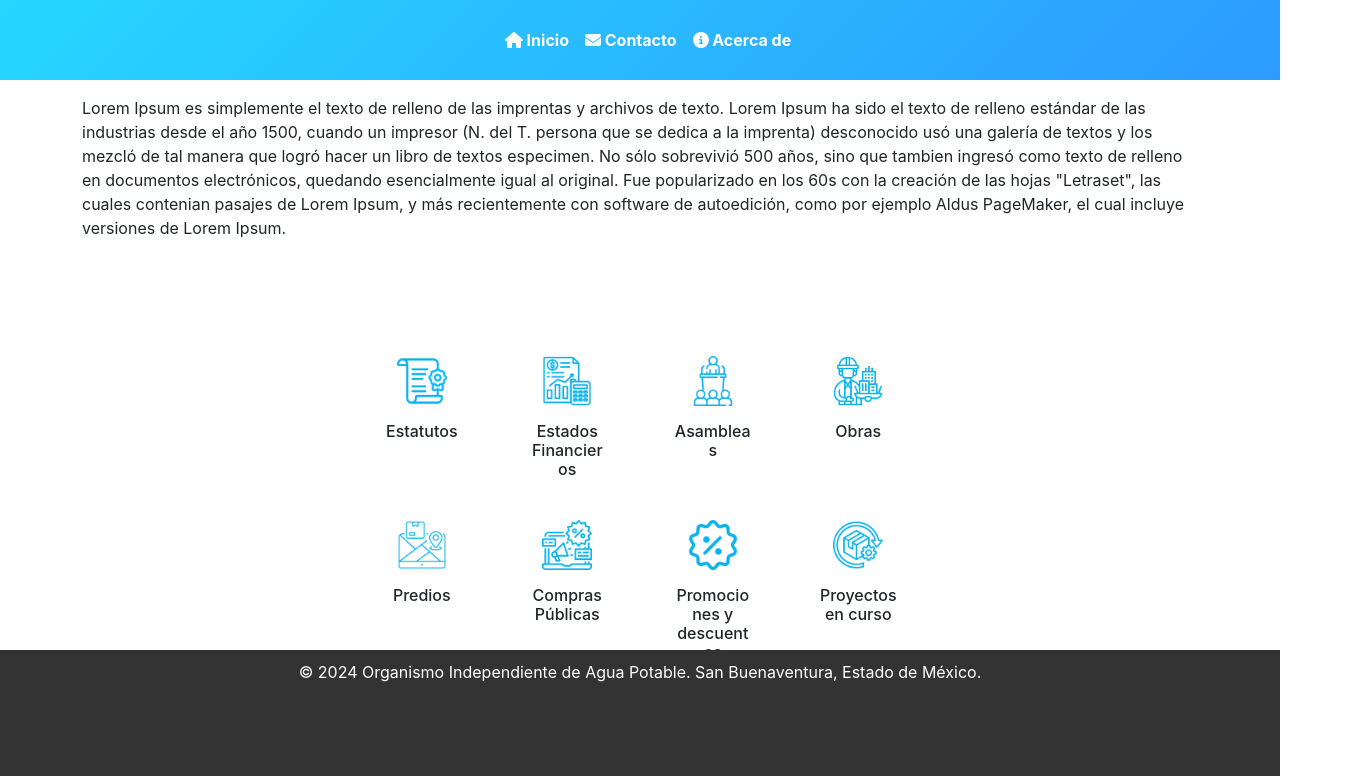
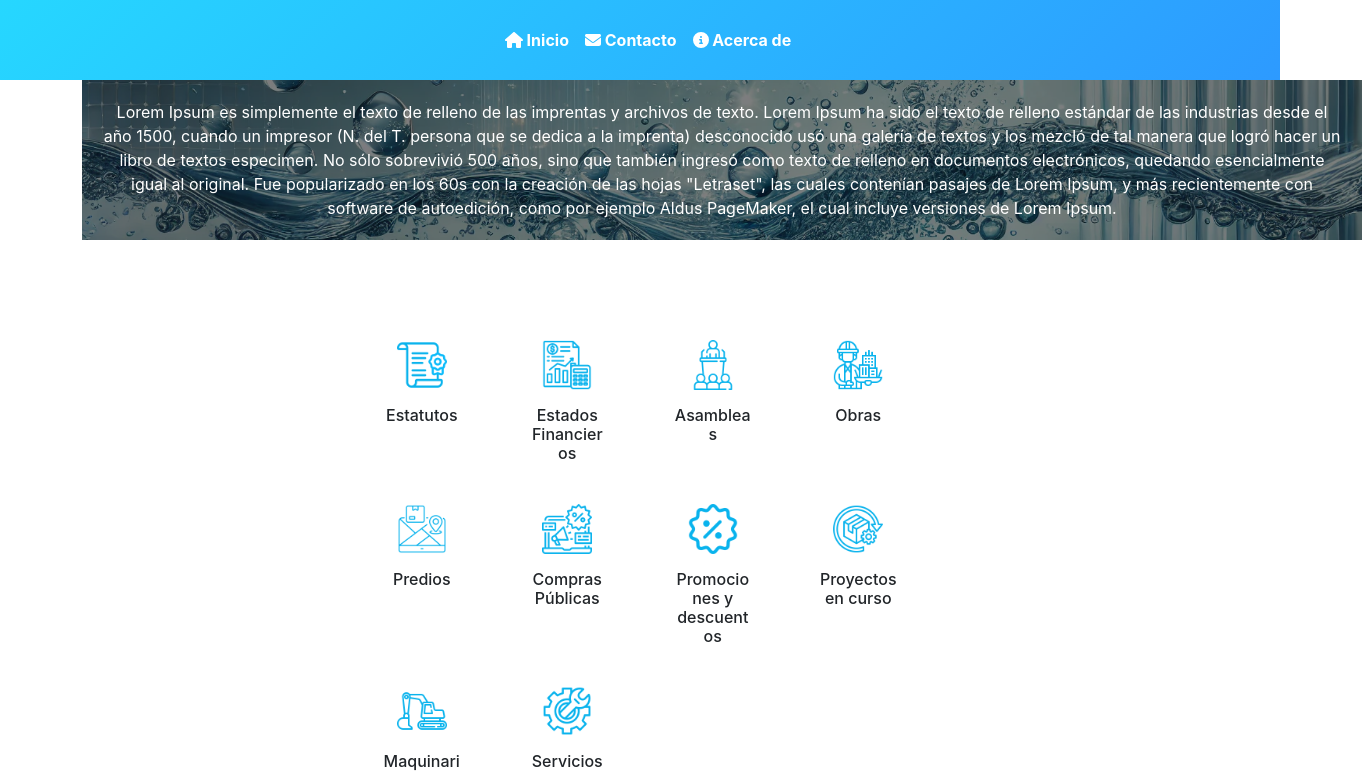
Before and after one commit to tadeopc98/OIAPSB, a React (Create React App) app in the folder frontend/: page / in a window 1280 px wide. Shown: the top 776 px of the page, 1362 px wide, since content can reach past the window. Built offline with nearby package versions, Linux system fonts and the light colour scheme.

Commit message:
TPC cambios QuienesSomos

```diff
--- a/frontend/src/App.js
+++ b/frontend/src/App.js
@@ -12,8 +12,6 @@
     <Router>
        <div >
         <Navbar />
-
-
         <Routes>
           <Route path="/" element={<Home />} />
           <Route path="/contact" element={<Contact />} />
--- a/frontend/src/components/Footer.css
+++ b/frontend/src/components/Footer.css
@@ -5,6 +5,6 @@
     text-align: center;
     width: 100%;
     height: 150px;
-    position: absolute;
+    position: relative;
     bottom: 0;
   }
--- a/frontend/src/components/Navbar.css
+++ b/frontend/src/components/Navbar.css
@@ -1,48 +1,57 @@
-/* src/components/Navbar.css */
+/* Estilo global para eliminar márgenes y paddings del body y html */
+html, body {
+  margin: 0;
+  padding: 0;
+  width: 100%;
+  height: 100%;
+}
 
+/* Ajuste para el navbar */
 .navbar {
-    background: linear-gradient(135deg, #26d7ff 0%, #2d9aff 100%) !important; /* Fondo claro */
-    width: auto;
-    margin: 0 auto;
-    height: 80px;
-    padding-left: 0 !important;  /* Asegúrate de que el navbar esté pegado al borde izquierdo */
+  background: linear-gradient(135deg, #26d7ff 0%, #2d9aff 100%) !important;
+  width: 100%; /* Ocupar todo el ancho */
+  margin: 0; /* Sin margen */
+  padding: 0; /* Sin padding */
+  height: 80px; /* Altura fija */
 }
 
 /* Estilos para la marca del navbar */
 .navbar-brand {
   color: #ffffff !important;
   font-weight: bold;
+  margin-left: 0 !important;   /* Elimina cualquier margen a la izquierda */
   padding-left: 0 !important;  /* Elimina cualquier padding a la izquierda */
-    margin-left: 0 !important;   /* Elimina cualquier margen a la izquierda */
 }
 
-  /* Opcional: Si necesitas ajustar la posición de la imagen del logo dentro del navbar */
+/* Ajusta la posición de la imagen del logo dentro del navbar */
 .navbar-brand img {
   height: 80px; /* Ajusta la altura del logo si es necesario */
+  padding-left: 0; /* Elimina el padding de la imagen */
+  margin-left: 0;  /* Elimina el margen de la imagen */
 }
 
 /* Estilos para centrar el menú */
 .navbar-nav {
-    margin: 0 auto; /* Centramos el menú */
+  margin: 0 auto;
+  padding-left: 0;
 }
 
+/* Estilo de los enlaces del navbar */
 .nav-link {
   color: #ffffff !important;
   font-size: 16px;
   font-weight: bold;
-    padding: 8px 16px; /* Espaciado interno para que parezcan botones */
-    border: 0px solid transparent; /* Borde inicial transparente */
-    border-radius: 5px; /* Bordes redondeados */
-    transition: all 0.3s ease; /* Transición suave para hover */
+  padding: 8px 16px;
+  border-radius: 5px;
+  transition: all 0.3s ease;
 }
 
 /* Efecto hover en los enlaces */
 .nav-item .nav-link:hover {
   background-color: #0084ff !important;
   color: #ffffff !important;
-    border-color: #ffffff; /* Borde visible al pasar el mouse */
-    box-shadow: 0px 4px 10px rgba(0, 0, 0, 1); /* Sombra al hacer hover */
-    transform: translateY(-15px); /* Efecto de elevación al hacer hover */
+  box-shadow: 0px 4px 10px rgba(0, 0, 0, 1);
+  transform: translateY(-15px);
   border-radius: 40px;
 }
 
@@ -51,7 +60,6 @@
   border-color: rgba(0, 0, 0, 0.1);
 }
 
-
 /* Media query para pantallas pequeñas */
 @media (max-width: 768px) {
   .navbar {
@@ -59,6 +67,6 @@
   }
 
   .nav-link {
-      font-size: 14px; /* Reducir el tamaño de las fuentes en pantallas pequeñas */
+    font-size: 14px;
   }
 }
--- a/frontend/src/pages/Home.css
+++ b/frontend/src/pages/Home.css
@@ -1,3 +1,9 @@
+html, body {
+    margin: 0;
+    padding: 0;
+    width: 100%;
+  }
+
 .cards {
     padding-top: 100px;
     width: 50%; /* Reduce el ancho del contenedor para las tarjetas */
@@ -39,3 +45,36 @@
     box-shadow: 0px 4px 10px #0059ff; /* Sombra al hacer hover */
     transform: translateY(-25px); /* Efecto de elevación al hacer hover */
 }
+
+
+.bg-content {
+    background-image: url('../assets/quienesSomos.webp');
+    background-size: cover;
+    background-position: center;
+    position:relative;
+    width:100vw; /* Ocupar todo el ancho del viewport */
+    margin: 0; /* Eliminar márgenes */
+    padding: 0; /* Eliminar padding */
+  }
+
+  /* Transparencia sobre la imagen de fondo */
+  .bg-content::before {
+    content: '';
+    position: absolute;
+    top: 0;
+    left: 0;
+    right: 0;
+    bottom: 0;
+    background: rgba(0, 0, 0, 0.5); /* Controla la transparencia */
+    z-index: 1;
+  }
+
+  /* Estilo del texto */
+  .bg-content p {
+    position: relative;
+    z-index: 2;
+    color: white;
+    padding: 20px;
+    margin: 0;
+    text-align: center;
+  }
--- a/frontend/src/pages/Home.js
+++ b/frontend/src/pages/Home.js
@@ -16,17 +16,18 @@
 
   return (
     <div className="container">
-      <h1>{message}</h1>
-      <p>{message}</p>
 
-      {/*Estrcuctura de "quienesSomos"*/}
-      <div className="grid grid-cols-5 grid-rows-5 gap-4">
-        <div className="col-span-3 row-span-3 col-start-2">
+
+      {/*Estructura de "quienesSomos"*/}
+      <div className=" bg-content">
+
           <p>
-          Lorem Ipsum es simplemente el texto de relleno de las imprentas y archivos de texto. Lorem Ipsum ha sido el texto de relleno estándar de las industrias desde el año 1500, cuando un impresor (N. del T. persona que se dedica a la imprenta) desconocido usó una galería de textos y los mezcló de tal manera que logró hacer un libro de textos especimen. No sólo sobrevivió 500 años, sino que tambien ingresó como texto de relleno en documentos electrónicos, quedando esencialmente igual al original. Fue popularizado en los 60s con la creación de las hojas "Letraset", las cuales contenian pasajes de Lorem Ipsum, y más recientemente con software de autoedición, como por ejemplo Aldus PageMaker, el cual incluye versiones de Lorem Ipsum.
+            Lorem Ipsum es simplemente el texto de relleno de las imprentas y archivos de texto. Lorem Ipsum ha sido el texto de relleno estándar de las industrias desde el año 1500, cuando un impresor (N. del T. persona que se dedica a la imprenta) desconocido usó una galería de textos y los mezcló de tal manera que logró hacer un libro de textos especimen. No sólo sobrevivió 500 años, sino que también ingresó como texto de relleno en documentos electrónicos, quedando esencialmente igual al original. Fue popularizado en los 60s con la creación de las hojas "Letraset", las cuales contenían pasajes de Lorem Ipsum, y más recientemente con software de autoedición, como por ejemplo Aldus PageMaker, el cual incluye versiones de Lorem Ipsum.
           </p>
-        </div>
+
       </div>
+
+
 
 
       {/* Estructura de la cuadrícula */}
```
Also changed, not shown: frontend/src/assets/quienesSomos.webp (renamed from frontend/src/assets/Fondo quienesSomos.webp). Lines whose indentation alone changed are shown as unchanged.
